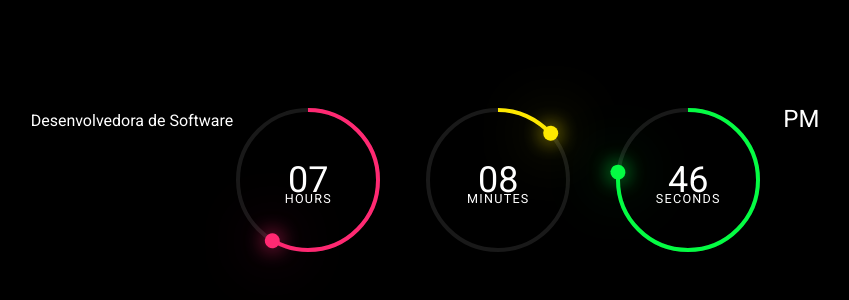
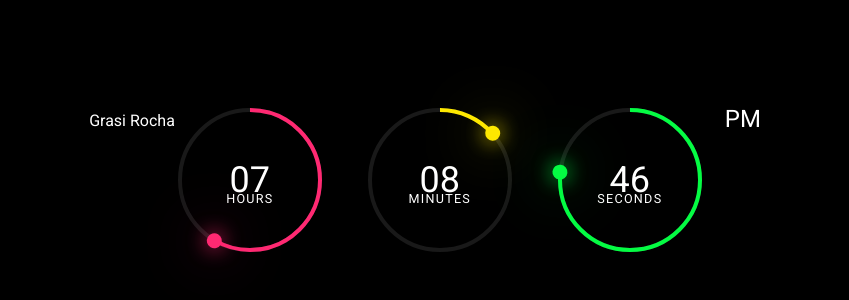
Before and after one commit to GrasieleRocha/Clock, a plain HTML site: page index.html in a window 1280 px wide. Shown: the part 220-520 px from the top of the page, without its empty margins (223-1072 px from the left). Drawn offline with Linux system fonts and the light colour scheme.

Commit message:
alterando nome

```diff
--- a/index.html
+++ b/index.html
@@ -8,7 +8,7 @@
   <title>Clock</title>
 </head>
 <body>
-  <div class="title">Desenvolvedora de Software</div>
+  <div class="title">Grasi Rocha</div>
   <div id="time">
     <div class="circle" style="--clr:#ff2972;">
       <div class="dots hr_dot"></div>
```
